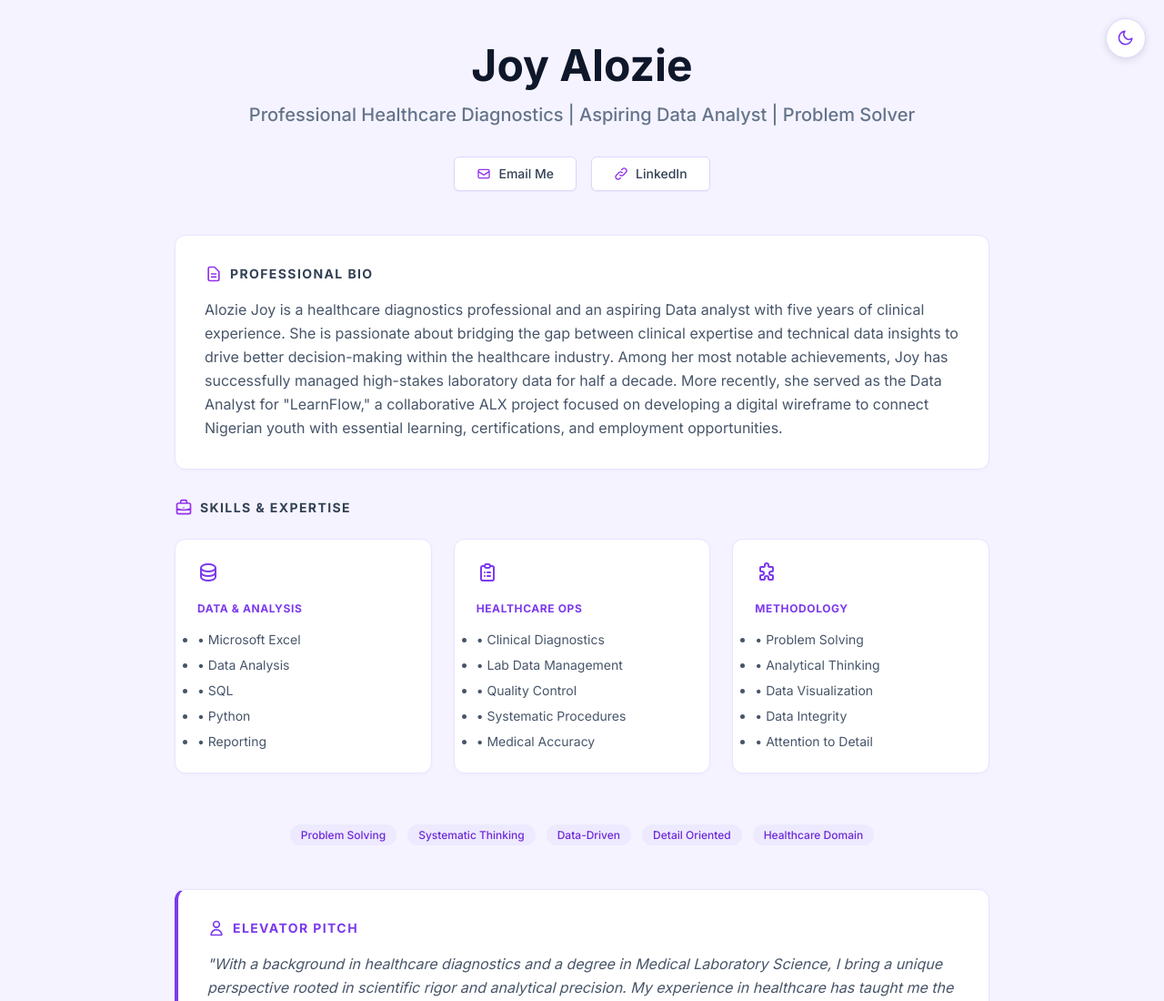
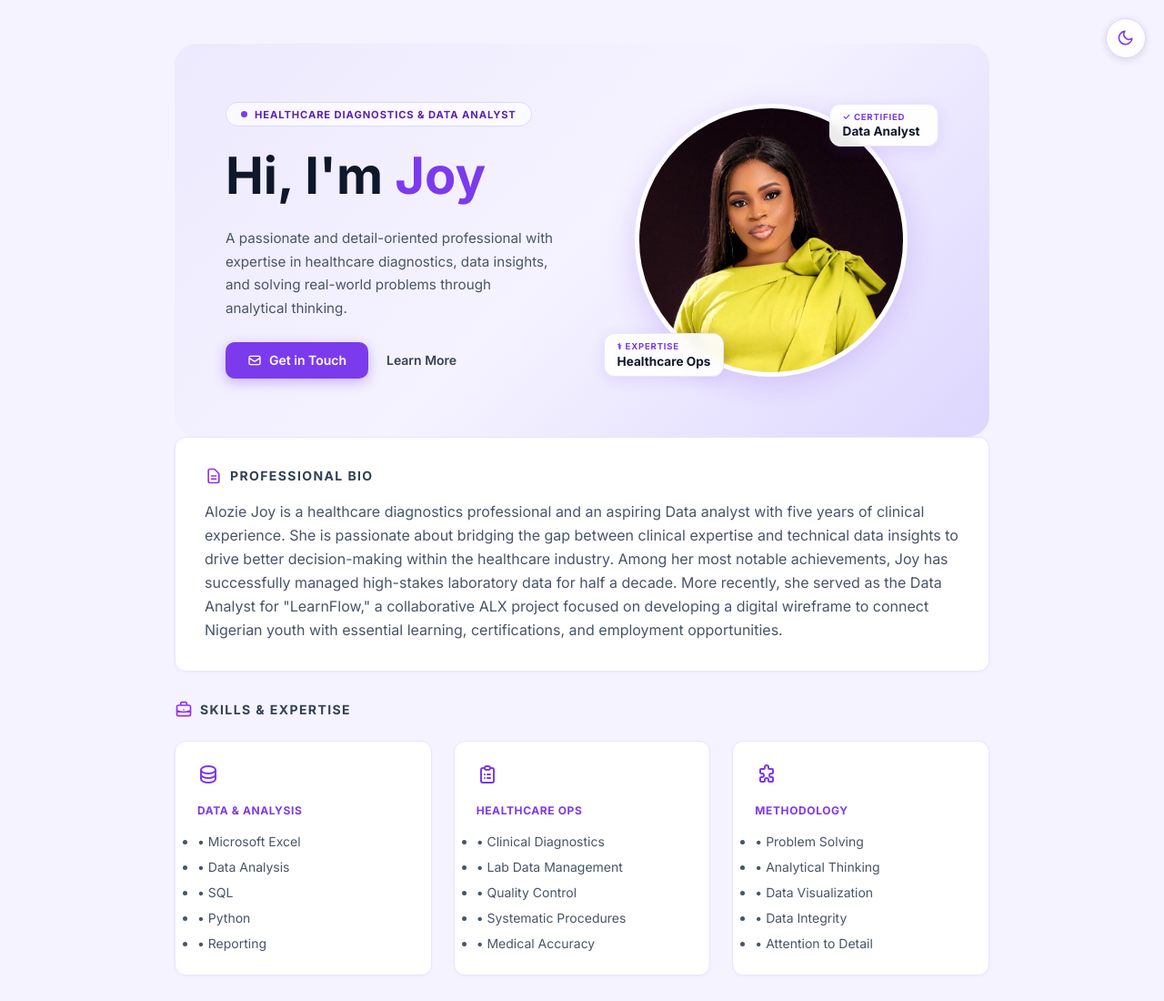
Before and after one commit to Engrcaleb/joy-portfolio, a website built with Vite: page index.html in a window 1280 px wide. Shown: the top 1100 px of the page at 91% size. Built offline with nearby package versions, Linux system fonts and the light colour scheme.

Commit message:
Add files via upload

```diff
--- a/index.html
+++ b/index.html
@@ -45,28 +45,57 @@
     </button>
 
     <div class="max-w-4xl mx-auto">
-        <!-- Header -->
-        <header class="text-center mb-12">
-            <h1 class="text-4xl md:text-5xl font-bold mb-4 text-slate-900">Joy Alozie</h1>
-            <p class="text-slate-500 text-lg md:text-xl font-medium">Professional Healthcare Diagnostics | Aspiring Data Analyst | Problem Solver</p>
-            <div class="flex justify-center mt-8 gap-4">
-                <a href="mailto:joybenalozie@gmail.com" class="flex items-center px-6 py-2 btn-purple rounded-md text-sm font-medium shadow-sm text-slate-700">
-                    <svg xmlns="http://www.w3.org/2000/svg" class="mr-2 h-4 w-4 text-purple-600" fill="none" viewBox="0 0 24 24" stroke="currentColor">
-                        <path stroke-linecap="round" stroke-linejoin="round" stroke-width="2" d="M3 8l7.89 5.26a2 2 0 002.22 0L21 8M5 19h14a2 2 0 002-2V7a2 2 0 00-2-2H5a2 2 0 00-2 2v10a2 2 0 002 2z"/>
-                    </svg>
-                    Email Me
-                </a>
-                <a href="#" class="flex items-center px-6 py-2 btn-purple rounded-md text-sm font-medium shadow-sm text-slate-700">
-                    <svg xmlns="http://www.w3.org/2000/svg" class="mr-2 h-4 w-4 text-purple-600" fill="none" viewBox="0 0 24 24" stroke="currentColor">
-                        <path stroke-linecap="round" stroke-linejoin="round" stroke-width="2" d="M13.828 10.172a4 4 0 00-5.656 0l-4 4a4 4 0 105.656 5.656l1.102-1.101m-.758-4.899a4 4 0 005.658 0l4-4a4 4 0 00-5.656-5.656l-1.1 1.1"/>
-                    </svg>
-                    LinkedIn
-                </a>
+        <!-- Hero Section -->
+        <header class="hero-section mb-16">
+            <!-- Left: text content -->
+            <div class="hero-left">
+                <div class="hero-badge">
+                    <span class="hero-badge-dot"></span>
+                    Healthcare Diagnostics &amp; Data Analyst
+                </div>
+
+                <h1 class="hero-heading">
+                    Hi, I'm <span class="hero-name">Joy</span>
+                </h1>
+
+                <p class="hero-sub">
+                    A passionate and detail-oriented professional with expertise in healthcare diagnostics, data insights, and solving real-world problems through analytical thinking.
+                </p>
+
+                <div class="hero-actions">
+                    <a href="mailto:joybenalozie@gmail.com" class="hero-btn-primary">
+                        <svg xmlns="http://www.w3.org/2000/svg" class="hero-btn-icon" fill="none" viewBox="0 0 24 24" stroke="currentColor">
+                            <path stroke-linecap="round" stroke-linejoin="round" stroke-width="2" d="M3 8l7.89 5.26a2 2 0 002.22 0L21 8M5 19h14a2 2 0 002-2V7a2 2 0 00-2-2H5a2 2 0 00-2 2v10a2 2 0 002 2z"/>
+                        </svg>
+                        Get in Touch
+                    </a>
+                    <a href="#bio" class="hero-btn-secondary">Learn More</a>
+                </div>
+            </div>
+
+            <!-- Right: photo + floating badges -->
+            <div class="hero-right">
+                <!-- Floating badge top-right -->
+                <div class="hero-float hero-float-tr">
+                    <div class="hero-float-label">✓ Certified</div>
+                    <div class="hero-float-value">Data Analyst</div>
+                </div>
+
+                <!-- Photo circle -->
+                <div class="hero-photo-wrap">
+                    <img src="./joy.jpg" alt="Joy Alozie" class="hero-photo" onerror="this.style.display='none'; this.parentElement.classList.add('hero-photo-placeholder')" />
+                </div>
+
+                <!-- Floating badge bottom-left -->
+                <div class="hero-float hero-float-bl">
+                    <div class="hero-float-label">⚕ Expertise</div>
+                    <div class="hero-float-value">Healthcare Ops</div>
+                </div>
             </div>
         </header>
 
         <!-- Professional Bio (First) -->
-        <div class="card">
+        <div class="card" id="bio">
             <div class="flex items-center mb-4 text-slate-700 font-bold text-sm tracking-widest uppercase">
                 <svg xmlns="http://www.w3.org/2000/svg" class="mr-2 h-5 w-5 text-purple-600" fill="none" viewBox="0 0 24 24" stroke="currentColor">
                     <path stroke-linecap="round" stroke-linejoin="round" stroke-width="2" d="M9 12h6m-6 4h6m2 5H7a2 2 0 01-2-2V5a2 2 0 012-2h5.586a1 1 0 01.707.293l5.414 5.414a1 1 0 01.293.707V19a2 2 0 01-2 2z"/>
@@ -195,7 +224,7 @@
                     <div class="text-purple-600 font-bold text-[10px] tracking-widest uppercase mb-2">Clinical Data</div>
                     <h3 class="text-xl font-bold mb-3">Lab Data Management</h3>
                     <p class="text-slate-600 text-sm mb-6">Managed high-stakes medical laboratory data for 5 years, ensuring precision, compliance, and accurate clinical outcomes.</p>
-                    <a href="mailto:joybenalozie@gmail.com" class="text-purple-700 text-sm font-semibold flex items-center hover:underline">
+                    <a href="mailto:joybenalozie@gmail.com" class="text-purple-700 text-sm font-semibold flex items-center hovliker:underline">
                         Inquire about Case Study
                         <svg xmlns="http://www.w3.org/2000/svg" class="ml-1 h-3 w-3" fill="none" viewBox="0 0 24 24" stroke="currentColor">
                             <path stroke-linecap="round" stroke-linejoin="round" stroke-width="2" d="M10 6H6a2 2 0 00-2 2v10a2 2 0 002 2h10a2 2 0 002-2v-4M14 4h6m0 0v6m0-6L10 14"/>
--- a/src/style.css
+++ b/src/style.css
@@ -449,3 +449,220 @@ html.dark #iconMoon { display: none;  }
 
 .connect-btn:hover  { background: #6d28d9; }
 .connect-btn:active { transform: scale(0.98); }
+
+/* ── Hero Section ── */
+.hero-section {
+  display: grid;
+  grid-template-columns: 1fr;
+  gap: 3rem;
+  align-items: center;
+  background: linear-gradient(135deg, #ede9fe 0%, #f5f3ff 50%, #ddd6fe 100%);
+  border-radius: 24px;
+  padding: 3rem 2.5rem;
+  position: relative;
+  overflow: hidden;
+  transition: background 0.3s;
+}
+
+html.dark .hero-section {
+  background: linear-gradient(135deg, #1e1a3a 0%, #16122e 50%, #1a1535 100%);
+}
+
+@media (min-width: 768px) {
+  .hero-section {
+    grid-template-columns: 1fr 1fr;
+    padding: 4rem 3.5rem;
+  }
+}
+
+/* Left column */
+.hero-left {
+  display: flex;
+  flex-direction: column;
+  gap: 1.5rem;
+}
+
+.hero-badge {
+  display: inline-flex;
+  align-items: center;
+  gap: 0.5rem;
+  background: rgba(255,255,255,0.7);
+  border: 1px solid #ddd6fe;
+  border-radius: 9999px;
+  padding: 0.35rem 1rem;
+  font-size: 0.7rem;
+  font-weight: 700;
+  letter-spacing: 0.08em;
+  text-transform: uppercase;
+  color: #5b21b6;
+  width: fit-content;
+  backdrop-filter: blur(4px);
+}
+
+html.dark .hero-badge {
+  background: rgba(255,255,255,0.08);
+  border-color: #4c1d95;
+  color: #c4b5fd;
+}
+
+.hero-badge-dot {
+  width: 7px;
+  height: 7px;
+  border-radius: 50%;
+  background: #7c3aed;
+  display: inline-block;
+  flex-shrink: 0;
+}
+
+.hero-heading {
+  font-size: 2.8rem;
+  font-weight: 800;
+  line-height: 1.1;
+  color: var(--text-900);
+  margin: 0;
+}
+
+@media (min-width: 768px) {
+  .hero-heading { font-size: 3.5rem; }
+}
+
+.hero-name {
+  color: #7c3aed;
+}
+
+.hero-sub {
+  font-size: 0.95rem;
+  color: var(--text-600);
+  line-height: 1.7;
+  max-width: 38ch;
+}
+
+.hero-actions {
+  display: flex;
+  align-items: center;
+  gap: 1.25rem;
+  flex-wrap: wrap;
+}
+
+.hero-btn-primary {
+  display: inline-flex;
+  align-items: center;
+  gap: 0.5rem;
+  background: #7c3aed;
+  color: #fff;
+  font-weight: 600;
+  font-size: 0.875rem;
+  padding: 0.7rem 1.5rem;
+  border-radius: 10px;
+  text-decoration: none;
+  transition: background 0.2s, transform 0.1s;
+  box-shadow: 0 4px 14px rgba(124,58,237,0.35);
+}
+
+.hero-btn-primary:hover  { background: #6d28d9; }
+.hero-btn-primary:active { transform: scale(0.97); }
+
+.hero-btn-icon {
+  width: 1rem;
+  height: 1rem;
+}
+
+.hero-btn-secondary {
+  font-size: 0.875rem;
+  font-weight: 600;
+  color: var(--text-700);
+  text-decoration: none;
+  transition: color 0.2s;
+}
+
+.hero-btn-secondary:hover { color: #7c3aed; }
+
+/* Right column */
+.hero-right {
+  position: relative;
+  display: flex;
+  justify-content: center;
+  align-items: center;
+  min-height: 280px;
+}
+
+/* Photo circle */
+.hero-photo-wrap {
+  width: 260px;
+  height: 260px;
+  border-radius: 50%;
+  overflow: hidden;
+  border: 5px solid #fff;
+  box-shadow: 0 8px 32px rgba(124,58,237,0.2);
+  background: #ede9fe;
+  flex-shrink: 0;
+}
+
+@media (min-width: 768px) {
+  .hero-photo-wrap {
+    width: 300px;
+    height: 300px;
+  }
+}
+
+.hero-photo {
+  width: 100%;
+  height: 100%;
+  object-fit: cover;
+  object-position: top center;
+  display: block;
+}
+
+/* Fallback when image is missing */
+.hero-photo-placeholder {
+  display: flex;
+  align-items: center;
+  justify-content: center;
+  font-size: 5rem;
+}
+
+.hero-photo-placeholder::after {
+  content: '👩';
+}
+
+/* Floating badges */
+.hero-float {
+  position: absolute;
+  background: rgba(255,255,255,0.92);
+  border: 1px solid #e9e4ff;
+  border-radius: 12px;
+  padding: 0.5rem 0.85rem;
+  box-shadow: 0 4px 16px rgba(124,58,237,0.12);
+  backdrop-filter: blur(6px);
+  min-width: 120px;
+}
+
+html.dark .hero-float {
+  background: rgba(30,26,58,0.92);
+  border-color: #3b2f6e;
+}
+
+.hero-float-tr {
+  top: 0;
+  right: 0;
+}
+
+.hero-float-bl {
+  bottom: 0;
+  left: 0;
+}
+
+.hero-float-label {
+  font-size: 0.6rem;
+  font-weight: 700;
+  letter-spacing: 0.08em;
+  text-transform: uppercase;
+  color: #7c3aed;
+  margin-bottom: 0.15rem;
+}
+
+.hero-float-value {
+  font-size: 0.85rem;
+  font-weight: 700;
+  color: var(--text-900);
+}
```
Also changed, not shown: joy.jpg (added).
